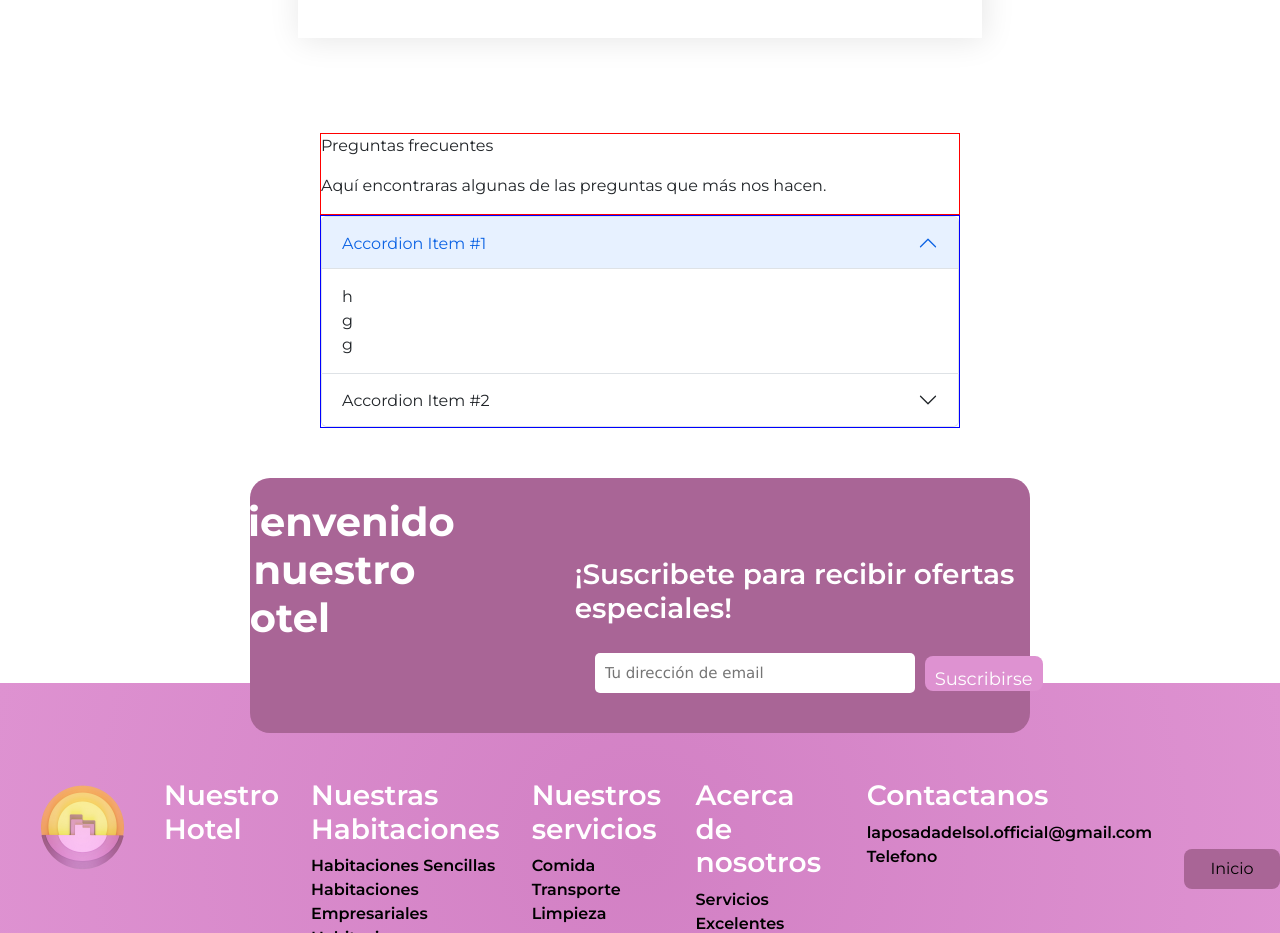
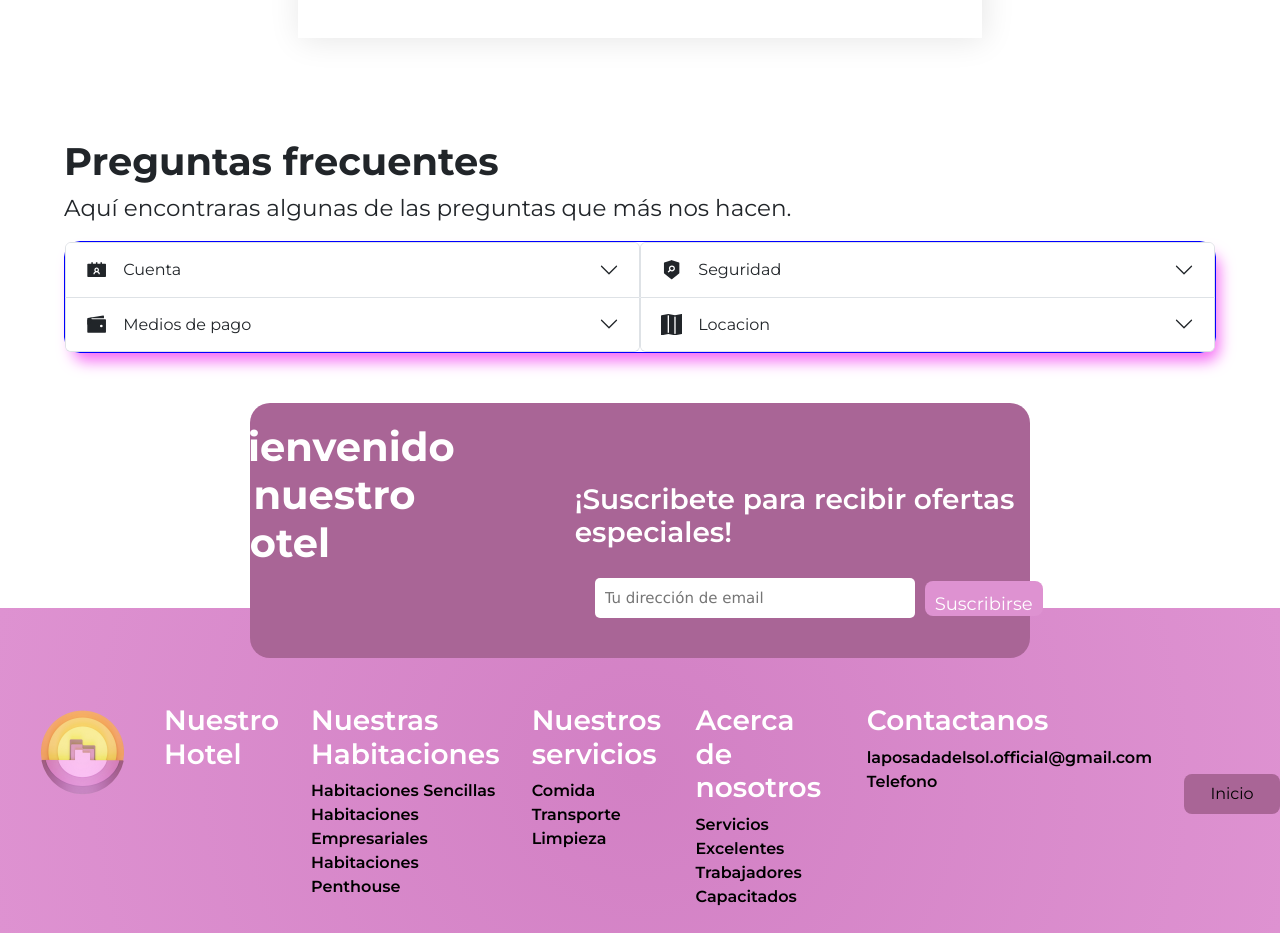
Before and after one commit to OakEsteban/PosadadelSolFRONTEND, a React (Create React App) app: page /Inicio in a window 1280 px wide. Shown: the part 5060-5993 px from the top of the page. Built offline with nearby package versions, Linux system fonts and the light colour scheme.

Commit message:
Update: Preguntas frecuentes

```diff
--- a/package.json
+++ b/package.json
@@ -23,6 +23,7 @@
     "react-dom": "^18.2.0",
     "react-hook-form": "^7.44.3",
     "react-hooks": "^1.0.1",
+    "react-icons": "^4.9.0",
     "react-leaflet": "^4.2.1",
     "react-router-dom": "^6.11.2",
     "react-scripts": "^5.0.1",
--- a/src/Styles/Preguntasfree.css
+++ b/src/Styles/Preguntasfree.css
@@ -2,11 +2,91 @@
         acordeon: contien las preguntas y sus respuestas */
 
 .cont-11{
-    border: 1px red solid;
+    border: none;
+    width: 90%;
+}
+
+.acordeon{
+    display: flex;
+    flex-wrap: wrap;
+    width: 90%;
+    border: 1px solid blue;
+    border-radius: 1rem;
+    box-shadow: 6px 11px 15px -3px rgba(245,106,245,1);
+
+}
+
+.ques-1{
+    justify-content: space-between;
+    display: flex;
+    flex-wrap: wrap;
+}
+
+
+
+/* id: title-8 */
+
+#title-9{
+    font-size: 3vi;
+    margin-bottom: 0;
+}
+
+#acr-1, #acr-2{
     width: 50%;
 }
 
-.acordeon{
-    width: 50%;
-    border: 1px solid blue;
+#q-1{
+    text-align: justify;
+    width: 49%;
+   border-left: 1px solid gray;
+   border-bottom: 1px solid gray;
+   box-shadow: -4px 4px 15px -3px rgba(245,106,245,1);
+
+
 }
+
+#desc-8{
+    font-size: 1.8vi;
+}
+
+#txt-11, #txt-12, #txt-13, #txt-14{
+    margin-left: 3%;
+    margin-bottom: 0;
+    margin-left: 1%;
+}
+
+#icon-1,#icon-2,#icon-3,#icon-4{
+    width: 4%;
+    height: 4%;
+    margin-right: 3%;
+}
+
+
+
+@media (max-width: 640px) {
+    .acordeon{
+        display: flex;
+        flex-direction: column;
+    }
+    .ques-1{
+        display: flex;
+    }
+    #icon-1,#icon-2,#icon-3,#icon-4{
+        width: 7%;
+        height: 7%;
+    }
+
+    #acr-1, #acr-2{
+        width: 100%;
+    }
+
+    #title-9{
+        font-size: 3.5vi;
+        margin-bottom: 0;
+    }
+
+    #desc-8{
+        font-size: 2.5vi;
+    }
+
+}
--- a/src/components/PreguntasFre.jsx
+++ b/src/components/PreguntasFre.jsx
@@ -1,39 +1,136 @@
 import React from "react";
 import "../Styles/Preguntasfree.css";
 import Accordion from "react-bootstrap/Accordion";
+import { IoWalletSharp } from "react-icons/io5"; //Billetera
+import { BsFillMapFill } from "react-icons/bs"; // Icono billetera
+import { AiFillContacts, AiFillSecurityScan } from "react-icons/ai"; //Icono ubicación, cuenta y seguridad
 
 function PreguntasFre() {
   return (
     <>
       <div className="cont-11">
-        <p id="title-9">Preguntas frecuentes</p>
+        <p id="title-9">
+          <strong>Preguntas frecuentes</strong>
+        </p>
         <p id="desc-8">
           Aquí encontraras algunas de las preguntas que más nos hacen.
         </p>
       </div>
       <div className="acordeon">
         {/* ------------------------------------------------------------------------------------------ */}
-        <Accordion defaultActiveKey="0">
+        <Accordion id="acr-1">
           <Accordion.Item eventKey="0">
-            <Accordion.Header>Accordion Item #1</Accordion.Header>
+            <Accordion.Header>
+              <AiFillContacts id="icon-1" />
+              Cuenta
+            </Accordion.Header>
             <Accordion.Body>
-              <div>
-                <div>h</div>
-                <div>g</div>
-                <div>g</div>
+              <div className="ques-1">
+                <div id="q-1">
+                  <p id="txt-11">
+                    <strong>Olvide mi contraseña</strong>
+                  </p>
+                  <p id="txt-14">
+                    Si olvidaste tu contraseña puedes recuperarla con el correo
+                    que has registrado.
+                  </p>
+                </div>
+                <div id="q-1">
+                  <p id="txt-12">
+                    <strong>Olvide el correo</strong>
+                  </p>
+                  <p id="txt-13">
+                    Si has olvidado tu correo consulta al soporte tecnico
+                  </p>
+                </div>
               </div>
             </Accordion.Body>
           </Accordion.Item>
           <Accordion.Item eventKey="1">
-            <Accordion.Header>Accordion Item #2</Accordion.Header>
+            <Accordion.Header>
+              <IoWalletSharp id="icon-2" />
+              Medios de pago
+            </Accordion.Header>
             <Accordion.Body>
-              Lorem ipsum dolor sit amet, consectetur adipiscing elit, sed do
-              eiusmod tempor incididunt ut labore et dolore magna aliqua. Ut
-              enim ad minim veniam, quis nostrud exercitation ullamco laboris
-              nisi ut aliquip ex ea commodo consequat. Duis aute irure dolor in
-              reprehenderit in voluptate velit esse cillum dolore eu fugiat
-              nulla pariatur. Excepteur sint occaecat cupidatat non proident,
-              sunt in culpa qui officia deserunt mollit anim id est laborum.
+              <div className="ques-1">
+                <div id="q-1">
+                  <p id="txt-11">
+                    <strong>¿Como puedo pagar mi factura?</strong>
+                  </p>
+                  <p id="txt-14">
+                    Puedes realizar tu pago, con tarjeta de credito desde la
+                    comodidad de tu casa, o en la recepcion del hotel.
+                  </p>
+                </div>
+                <div id="q-1">
+                  <p id="txt-12">
+                    <strong>¿Es seguro pagar en linea?</strong>
+                  </p>
+                  <p id="txt-13">
+                    La linea para pagos virtuales es totalmete segura, esta
+                    resguardada por un software de encriptacion para asegurar la
+                    confiabilidad.
+                  </p>
+                </div>
+              </div>
+            </Accordion.Body>
+          </Accordion.Item>
+        </Accordion>
+
+        <Accordion id="acr-2">
+          <Accordion.Item eventKey="0">
+            <Accordion.Header>
+              <AiFillSecurityScan id="icon-3" />
+              Seguridad
+            </Accordion.Header>
+            <Accordion.Body>
+              <div className="ques-1">
+                <div id="q-1">
+                  <p id="txt-11">
+                    <strong>¿La locacion es segura?</strong>
+                  </p>
+                  <p id="txt-14">
+                    Nuestra ubicacion esta vigilada 24/7 por camaras de
+                    seguridad y guardias a tu disposicion.
+                  </p>
+                </div>
+                <div id="q-1">
+                  <p id="txt-12">
+                    <strong>¿Mi equipaje estara seguro?</strong>
+                  </p>
+                  <p id="txt-13">
+                    Contamos con la mejor organizacion para proteger tus
+                    pertenecias.
+                  </p>
+                </div>
+              </div>
+            </Accordion.Body>
+          </Accordion.Item>
+          <Accordion.Item eventKey="1">
+            <Accordion.Header>
+              <BsFillMapFill id="icon-4" />
+              Locacion
+            </Accordion.Header>
+            <Accordion.Body>
+              <div className="ques-1">
+                <div id="q-1">
+                  <p id="txt-11">
+                    <strong>¿El locacion tiene buenas vistas?</strong>
+                  </p>
+                  <p id="txt-14">
+                    En nuestras ubicacion contamos con las mejores vistas
+                  </p>
+                </div>
+                <div id="q-1">
+                  <p id="txt-12">
+                    <strong>¿Que tan facil es llegar?
+                    </strong>
+                  </p>
+                  <p id="txt-13">
+                   Nuestro hotel esta ubicado en las montañas donde es facil llegar.
+                  </p>
+                </div>
+              </div>
             </Accordion.Body>
           </Accordion.Item>
         </Accordion>
```
Also changed, not shown: 1 other file (tests, documents, lock files or other folders).
